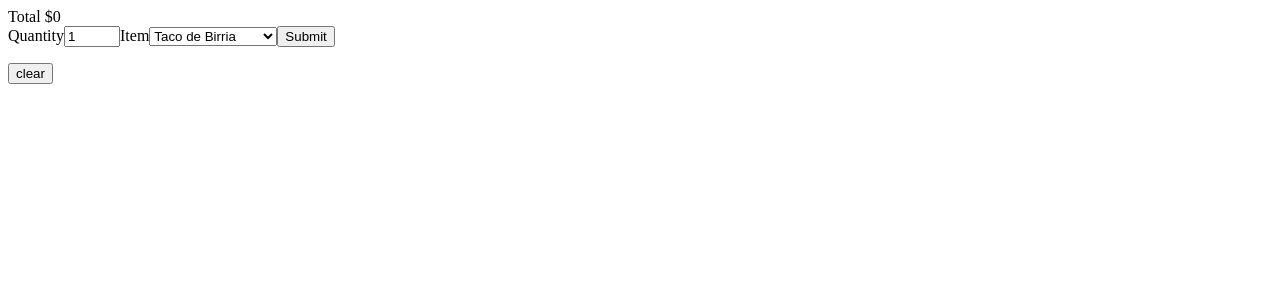
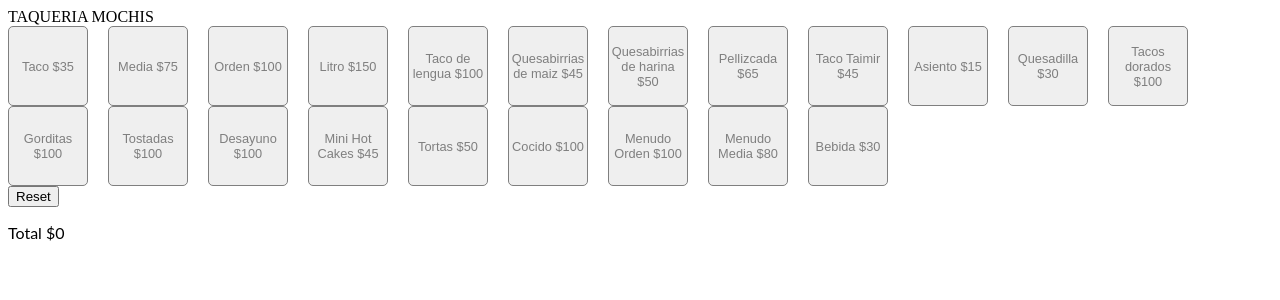
Before and after one commit to jesusrv92/Taqueria-Mochis, a React (Create React App) app: page / in a window 1280 px wide. Shown: the top 300 px of the page. Built offline with nearby package versions, Linux system fonts and the light colour scheme.

Commit message:
feat: Display menu options as buttons

```diff
--- a/App.tsx
+++ b/App.tsx
@@ -5,7 +5,8 @@ import { OrderInput } from './OrderInput';
 export default function App() {
   return (
     <div>
-      <OrderInput/>
+      <span>TAQUERIA MOCHIS</span>
+      <OrderInput />
     </div>
   );
 }
--- a/OrderInput.tsx
+++ b/OrderInput.tsx
@@ -1,93 +1,92 @@
 import * as React from 'react';
-import { Path, useForm, UseFormRegister, SubmitHandler } from 'react-hook-form';
+import set from 'react-hook-form/dist/utils/set';
+import menuItems from './menuItems';
 
-interface IFormValues {
-  Quantity: number;
-  Item: number;
-}
-
-type InputProps = {
-  label: Path<IFormValues>;
-  register: UseFormRegister<IFormValues>;
-  required: boolean;
-};
-
-type OrderItem = {
+type MenuItem = {
   name: string;
   cost: number;
 };
 
-const orderItems = [
-  { name: 'Taco de Birria', cost: 5 },
-  { name: 'Media de Birria', cost: 10 },
-  { name: 'Orden de Birria', cost: 15 },
-  { name: 'Taco de Cabeza', cost: 5 },
-  { name: 'Media de Cabeza', cost: 10 },
-  { name: 'Orden de Cabeza', cost: 15 },
-];
+type OrderItem = {
+  details: MenuItem;
+  quantity: number;
+};
 
-// The following component is an example of your existing Input Component
-const Input = ({ label, register, required }: InputProps) => (
-  <React.Fragment>
-    <label>{label}</label>
-    <input
-      type="number"
-      defaultValue={1}
-      min={1}
-      max={99}
-      {...register(label, { required })}
-    />
-  </React.Fragment>
+const Menu = ({ items = [], handleNewOrder }) => (
+  <div className="item_selector">
+    {items.map((item) => (
+      <React.Fragment>
+        <button onClick={() => handleNewOrder(item)}>
+          {item.name} ${item.cost}
+        </button>
+      </React.Fragment>
+    ))}
+  </div>
 );
 
-// you can use React.forwardRef to pass the ref too
-const Select = React.forwardRef<
-  HTMLSelectElement,
-  { label: string; items?: OrderItem[] } & ReturnType<
-    UseFormRegister<IFormValues>
-  >
->(({ onChange, onBlur, name, label, items = [] }, ref) => (
-  <React.Fragment>
-    <label>{label}</label>
-    <select name={name} ref={ref} onChange={onChange} onBlur={onBlur}>
-      {items.map((item, index) => (
-        <option value={index}>{item.name}</option>
-      ))}
-    </select>
-  </React.Fragment>
-));
+let tempOrders: Record<number, number | undefined> = {};
 
 export const OrderInput = () => {
-  const { register, handleSubmit } = useForm<IFormValues>();
-  const [order, setOrder] = React.useState([]);
+  const [order, setOrder] = React.useState<OrderItem[]>([]);
 
-  const onSubmit: SubmitHandler<IFormValues> = (data) => {
-    console.log(data);
-    console.log(orderItems[data.Item]);
-    setOrder([
-      ...order,
-      { details: orderItems[data.Item], quantity: data.Quantity },
-    ]);
-  };
-
-  const onSubmitClear: SubmitHandler<IFormValues> = (data) => {
-    setOrder([]);
+  const handleNewOrder = (item: MenuItem) => {
+    console.log('item', item);
+    console.log('temp', tempOrders);
+    if (tempOrders[item.name] !== undefined) {
+      order[tempOrders[item.name]].quantity++;
+      return setOrder([...order]);
+    }
+    tempOrders[item.name] = order.length;
+    return setOrder([...order, { details: item, quantity: 1 }]);
   };
 
   return (
     <React.Fragment>
+      <Menu items={menuItems} handleNewOrder={handleNewOrder} />
+      <button onClick={() => setOrder([])}>Reset</button>
+      <p>
+        Total $
+        {order.reduce(
+          (acc, orderItem) => acc + orderItem.details.cost * orderItem.quantity,
+          0
+        )}
+      </p>
       <ul>
-        {order.map(orderItem => <li>{orderItem.details.name} ${orderItem.details.cost} * {orderItem.quantity} = {orderItem.details.cost * orderItem.quantity}</li>)}
+        {order.map((orderItem, index) => (
+          <li>
+            {orderItem.details.name} ${orderItem.details.cost} *{' '}
+            {orderItem.quantity} = {orderItem.details.cost * orderItem.quantity}
+            <button
+              onClick={() => {
+                if (orderItem.quantity === 1) return;
+                orderItem.quantity--;
+                setOrder([...order]);
+              }}
+            >
+              -
+            </button>
+            <button
+              onClick={() => {
+                if (orderItem.quantity === 99) return;
+                orderItem.quantity++;
+                setOrder([...order]);
+              }}
+            >
+              +
+            </button>
+            <button
+              onClick={() => {
+                tempOrders[orderItem.details.name] = undefined;
+                setOrder(
+                  order.filter((_, filterIndex) => index !== filterIndex)
+                );
+              }}
+            >
+              x
+            </button>
+          </li>
+        ))}
       </ul>
-      <span>Total ${order.reduce((acc,orderItem) => acc + orderItem.details.cost * orderItem.quantity,0)}</span>
-      <form onSubmit={handleSubmit(onSubmit)}>
-        <Input label="Quantity" register={register} required />
-        <Select label="Item" {...register('Item')} items={orderItems} />
-        <input type="submit" />
-      </form>
-      <form onSubmit={handleSubmit(onSubmitClear)}>
-        <input type="submit" value="clear"/>
-      </form>
     </React.Fragment>
   );
 };
--- /dev/null
+++ b/menuItems.ts
@@ -0,0 +1,23 @@
+export default [
+  { name: 'Taco', cost: 35 },
+  { name: 'Media', cost: 75 },
+  { name: 'Orden', cost: 100 },
+  { name: 'Litro', cost: 150 },
+  { name: 'Taco de lengua', cost: 100 },
+  { name: 'Quesabirrias de maiz', cost: 45 },
+  { name: 'Quesabirrias de harina', cost: 50 },
+  { name: 'Pellizcada', cost: 65 },
+  { name: 'Taco Taimir', cost: 45 },
+  { name: 'Asiento', cost: 15 },
+  { name: 'Quesadilla', cost: 30 },
+  { name: 'Tacos dorados', cost: 100 },
+  { name: 'Gorditas', cost: 100 },
+  { name: 'Tostadas', cost: 100 },
+  { name: 'Desayuno', cost: 100 },
+  { name: 'Mini Hot Cakes', cost: 45 },
+  { name: 'Tortas', cost: 50 },
+  { name: 'Cocido', cost: 100 },
+  { name: 'Menudo Orden', cost: 100 },
+  { name: 'Menudo Media', cost: 80 },
+  { name: 'Bebida', cost: 30 },
+];
--- a/style.css
+++ b/style.css
@@ -1,3 +1,25 @@
-h1, p {
+h1,
+p {
   font-family: Lato;
 }
+
+.item_selector {
+  border: none;
+  display: flex;
+  flex-direction: row;
+  flex-wrap: wrap;
+}
+.item_selector button {
+  width: 5rem;
+  height: 5rem;
+  font-size: 0.8rem;
+  padding: 10px 0;
+  text-align: center;
+  margin-right: 20px;
+  display: inline-block;
+  cursor: pointer;
+  border: rgb(127, 127, 127) solid 1px;
+  border-radius: 5px;
+  color: rgb(127, 127, 127);
+  white-space: normal;
+}
--- /dev/null
+++ b/tsconfig.json
@@ -0,0 +1,5 @@
+{
+  "compilerOptions": {
+    "resolveJsonModule": true
+  }
+}
```
